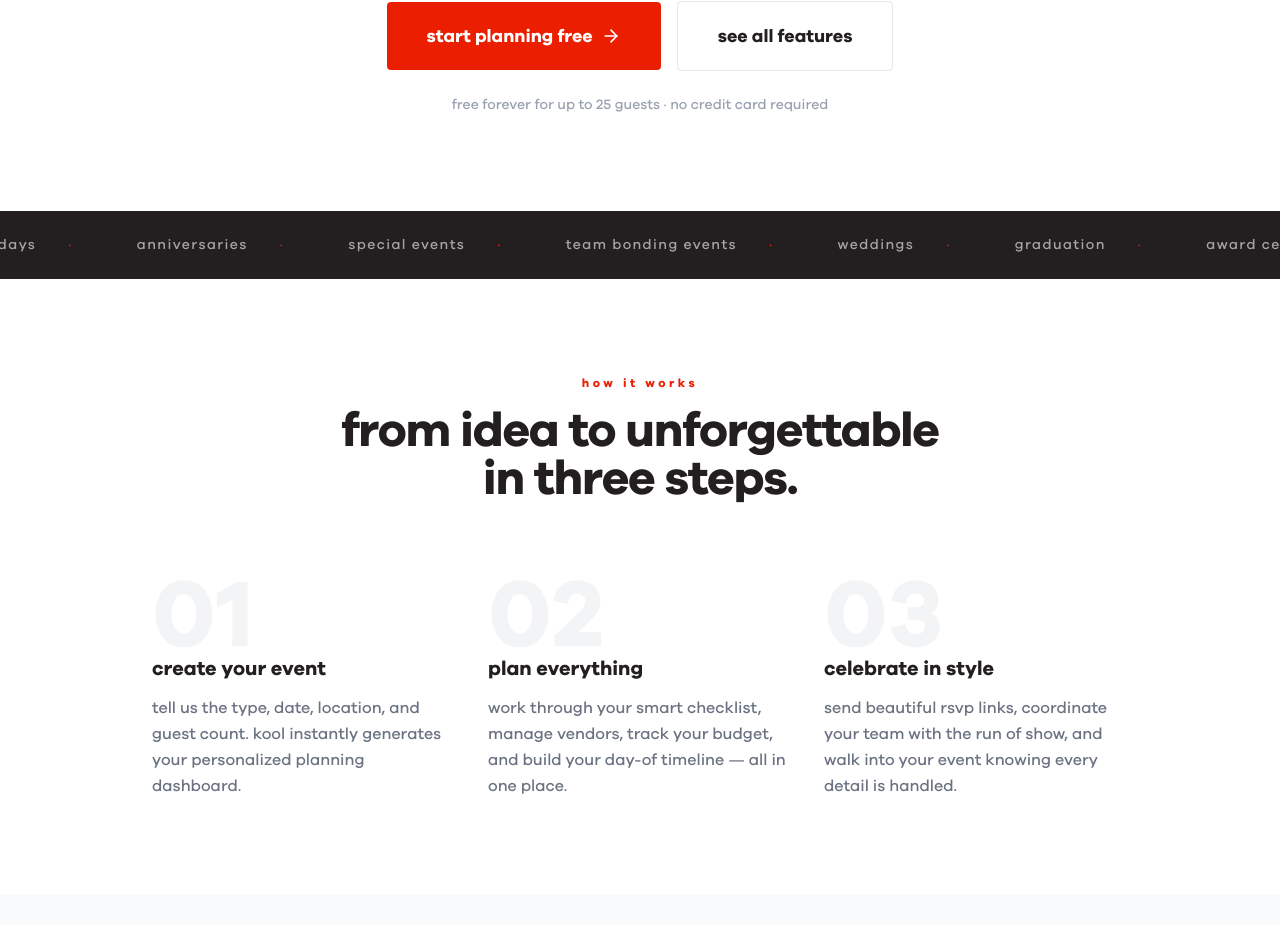
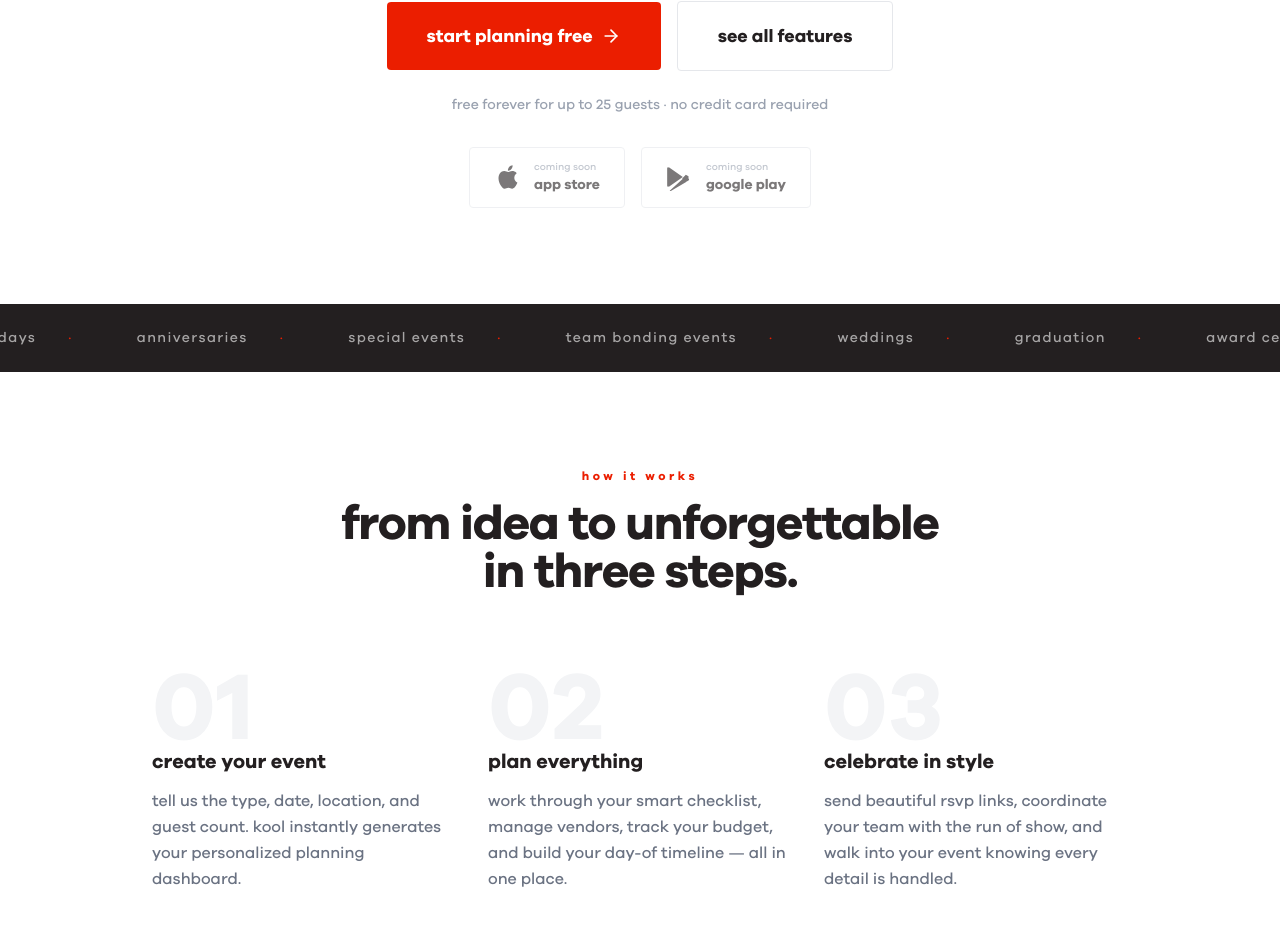
Before and after one commit to mrkoolbot/kool-app, a Next.js app: page / in a window 1280 px wide. Shown: the part 1014-1939 px from the top of the page. Built offline with nearby package versions, Linux system fonts and the light colour scheme.

Commit message:
feat: App Store + Google Play coming soon badges on homepage

```diff
--- a/app/page.tsx
+++ b/app/page.tsx
@@ -117,6 +117,24 @@ export default function LandingPage() {
           </Link>
         </div>
         <p className="text-gray-400 text-sm mt-6">free forever for up to 25 guests · no credit card required</p>
+
+        {/* App Store badges — coming soon */}
+        <div className="flex flex-col sm:flex-row items-center justify-center gap-4 mt-8">
+          <div className="flex items-center gap-3 border border-gray-200 px-6 py-3 rounded-sm text-left opacity-60 cursor-not-allowed">
+            <svg viewBox="0 0 24 24" className="w-7 h-7 fill-current text-kool-black" xmlns="http://www.w3.org/2000/svg"><path d="M18.71 19.5c-.83 1.24-1.71 2.45-3.05 2.47-1.34.03-1.77-.79-3.29-.79-1.53 0-2 .77-3.27.82-1.31.05-2.3-1.32-3.14-2.53C4.25 17 2.94 12.45 4.7 9.39c.87-1.52 2.43-2.48 4.12-2.51 1.28-.02 2.5.87 3.29.87.78 0 2.26-1.07 3.8-.91.65.03 2.47.26 3.64 1.98-.09.06-2.17 1.28-2.15 3.81.03 3.02 2.65 4.03 2.68 4.04-.03.07-.42 1.44-1.38 2.83M13 3.5c.73-.83 1.94-1.46 2.94-1.5.13 1.17-.34 2.35-1.04 3.19-.69.85-1.83 1.51-2.95 1.42-.15-1.15.41-2.35 1.05-3.11z"/></svg>
+            <div>
+              <p className="text-[10px] text-gray-400 lowercase">coming soon</p>
+              <p className="text-sm font-bold text-kool-black lowercase">app store</p>
+            </div>
+          </div>
+          <div className="flex items-center gap-3 border border-gray-200 px-6 py-3 rounded-sm text-left opacity-60 cursor-not-allowed">
+            <svg viewBox="0 0 24 24" className="w-7 h-7 fill-current text-kool-black" xmlns="http://www.w3.org/2000/svg"><path d="M3.18 23.76c.3.17.64.22.98.14l13.12-7.57-2.83-2.83-11.27 10.26zm-1.7-20.1C1.18 3.96 1 4.34 1 4.8v14.4c0 .46.18.84.48 1.14l.06.06 8.07-8.07v-.19L1.54 3.6l-.06.06zm17.8 7.67l-2.28-1.32-3.17 3.17 3.17 3.16 2.3-1.33c.65-.38.65-1.3-.02-1.68zm-17.1 9.3L14.4 12 2.18 3.37l-.06.06z"/></svg>
+            <div>
+              <p className="text-[10px] text-gray-400 lowercase">coming soon</p>
+              <p className="text-sm font-bold text-kool-black lowercase">google play</p>
+            </div>
+          </div>
+        </div>
       </section>
 
       {/* Event types marquee */}
```
